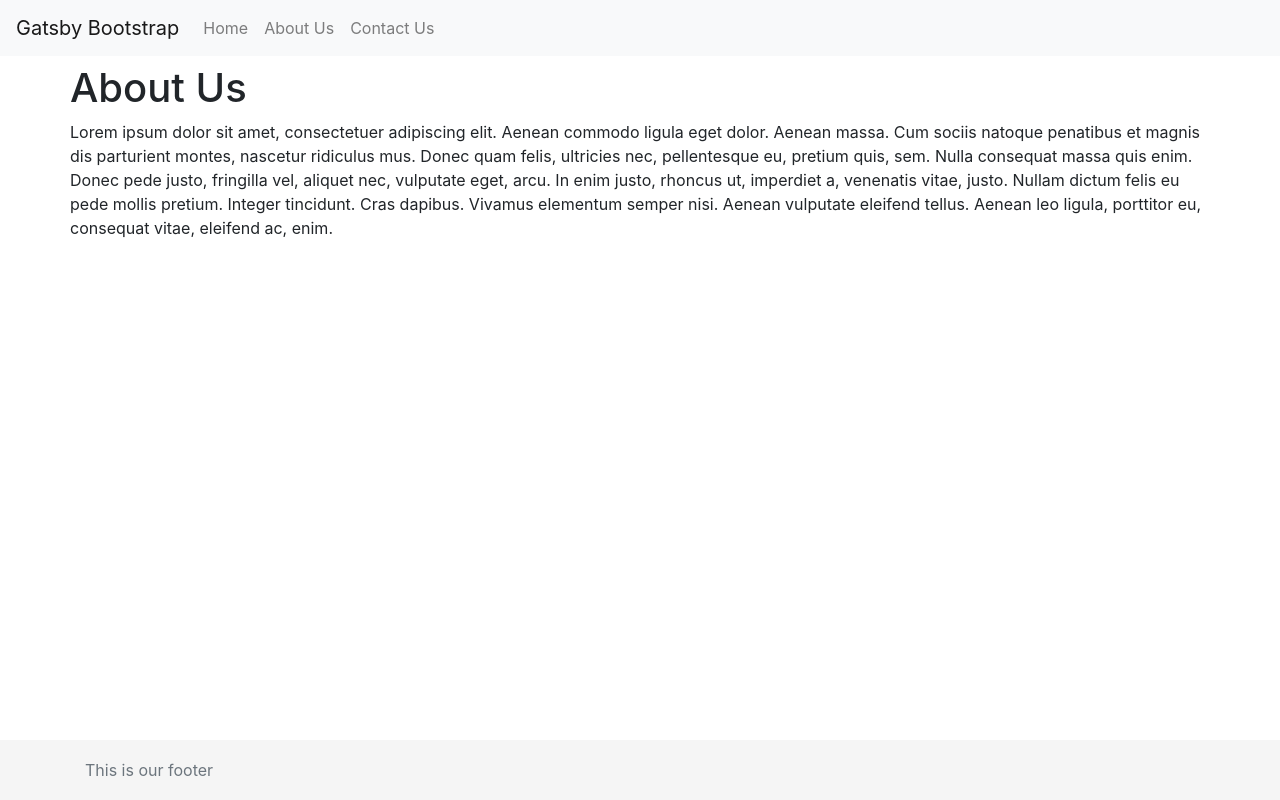
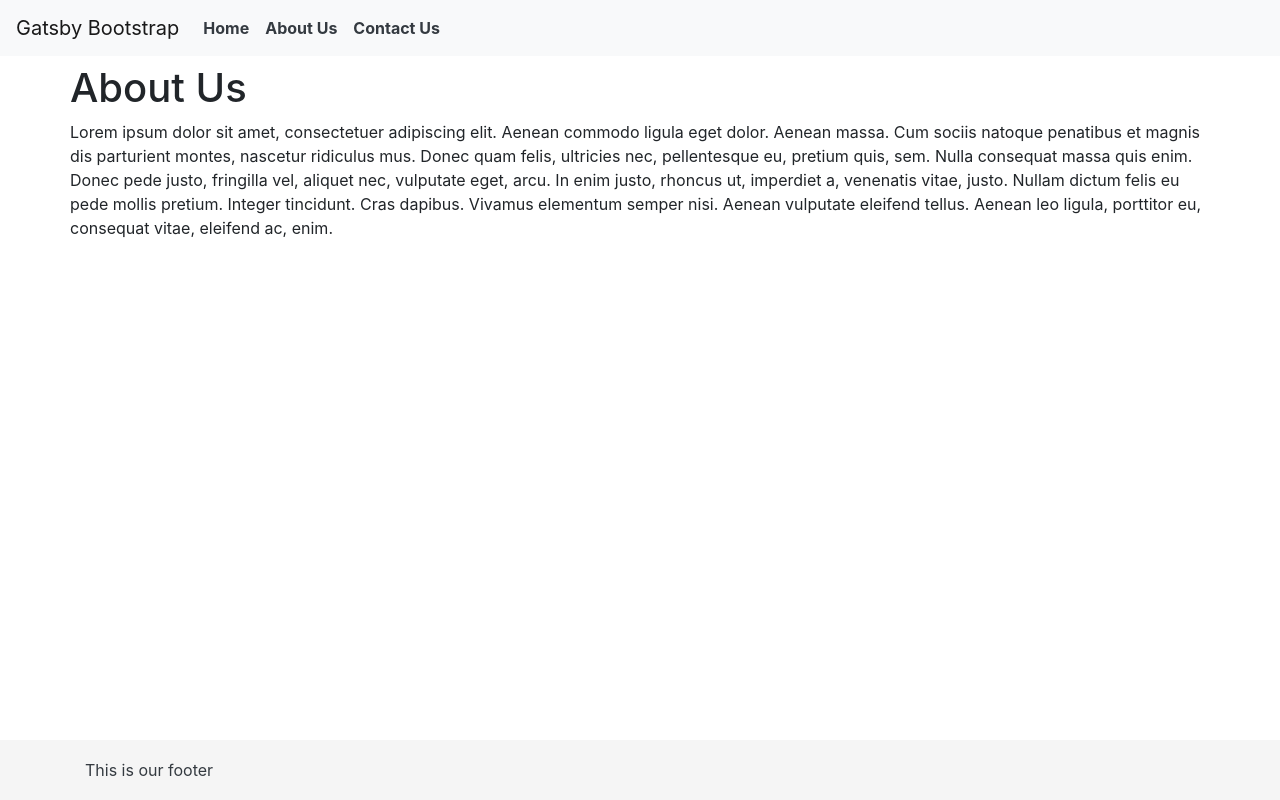
Before and after one commit to pallukurhade/gatsby-wordpress, a Gatsby site: page /about in a window 1280 px wide. Built offline with nearby package versions, Linux system fonts and the light colour scheme; Gatsby itself is replaced by a stand-in of ours.

Commit message:
accessiblity improvements

```diff
--- a/src/components/Footer.js
+++ b/src/components/Footer.js
@@ -4,7 +4,7 @@ import footerStyles from './Footer.module.css';
 const Footer = () => (
  <footer className={footerStyles.footer}>
    <div className="container">
-     <span className="text-muted">This is our footer</span>
+     <span className="text-dark">This is our footer</span>
    </div>
  </footer>
 )
--- a/src/components/Header.js
+++ b/src/components/Header.js
@@ -8,9 +8,10 @@ const header = (props) =>(
   <Navbar.Toggle aria-controls="basic-navbar-nav" />
   <Navbar.Collapse id="basic-navbar-nav">
     <Nav className="mr-auto">
-      <Nav.Link as={Link} to="/">Home</Nav.Link>
-      <Nav.Link  as={Link} to="/about">About Us</Nav.Link>
-      <Nav.Link  as={Link} to="/contact">Contact Us </Nav.Link>
+      <Nav.Link as={Link} to="/">
+       <b className="text-dark">Home</b></Nav.Link>
+      <Nav.Link  as={Link} to="/about"><b className="text-dark">About Us</b></Nav.Link>
+      <Nav.Link  as={Link} to="/contact"><b className="text-dark">Contact Us </b></Nav.Link>
     </Nav>
   </Navbar.Collapse>
 </Navbar>
--- a/src/components/Post.js
+++ b/src/components/Post.js
@@ -9,7 +9,7 @@ const Post = (props) => (
       <Card.Title dangerouslySetInnerHTML={{__html: props.title}} />
       <Card.Text dangerouslySetInnerHTML={{__html: props.excerpt}} />
 
-      <Button variant="primary" href={props.readMore}>Read More...</Button>
+      <Button variant="warning" href={props.readMore}>Read More...</Button>
     </Card.Body>
   </Card>
   </div>
```
